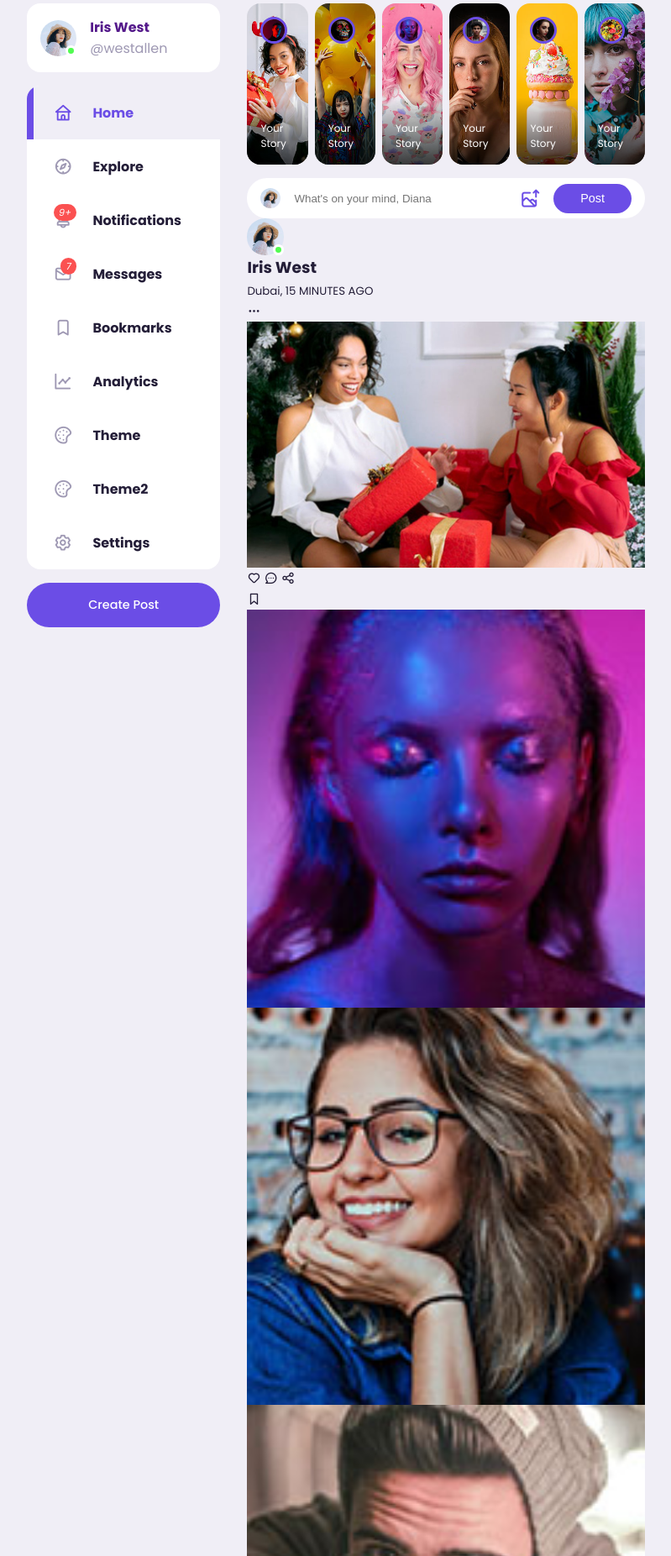
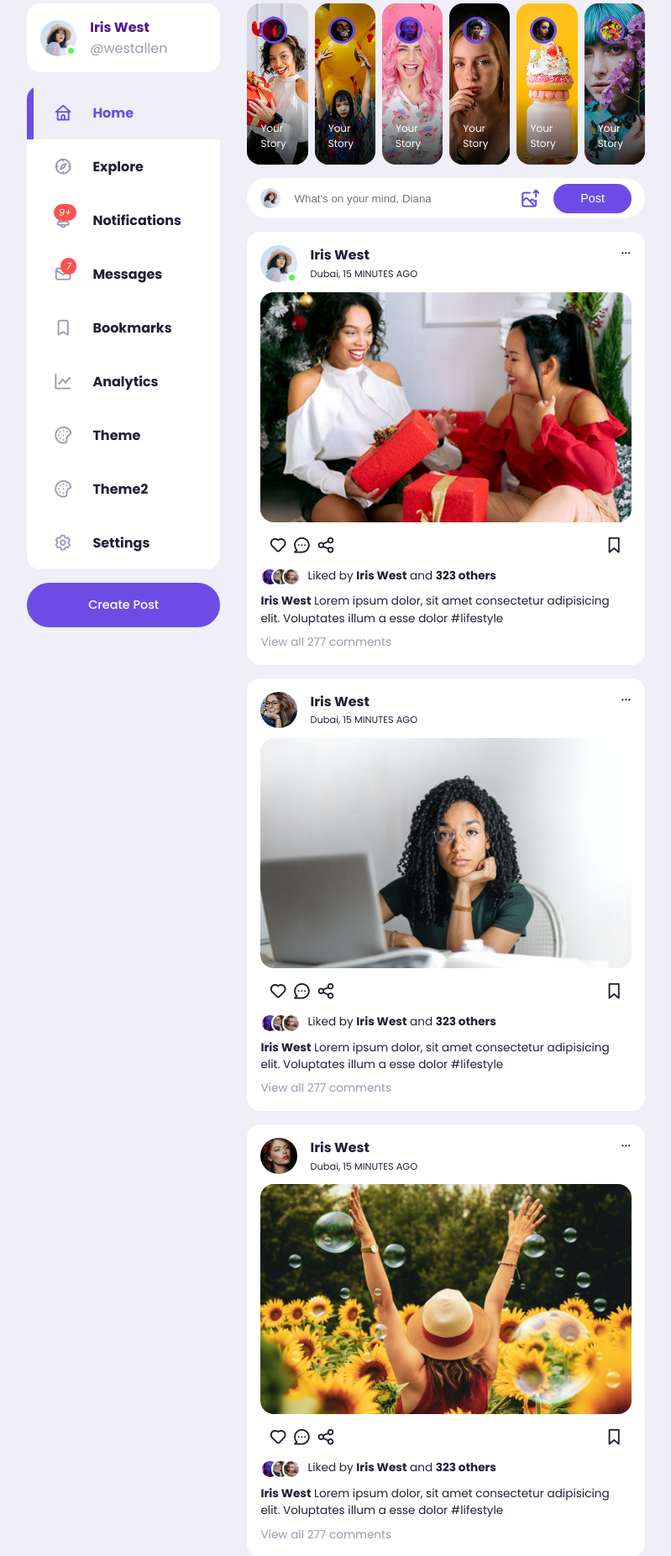
Before and after one commit to JimOdera/social_app, a PHP site: page / in a window 1280 px wide. Shown: the part 82-1935 px from the top of the page at 84% size, without its empty margins (96-895 px from the left). Run offline with PHP 8.4, Linux system fonts and the light colour scheme.

Commit message:
add styles for the feeds area

```diff
--- a/assets/css/style.css
+++ b/assets/css/style.css
@@ -403,3 +403,84 @@ main .container .left .profile {
     cursor: pointer;
     margin: 0 1rem;
 }
+
+/* ====================================== FEEDS ====================================== */
+/* ====================================== FEEDS ====================================== */
+.middle .feeds .feed {
+    background: var(--color-white);
+    border-radius: var(--card-border-radius);
+    padding: var(--card-padding);
+    margin: 1rem 0;
+    font-size: 0.85rem;
+    line-height: 1.5;
+}
+
+.middle .feed .head {
+    display: flex;
+    justify-content: space-between;
+}
+
+.middle .feed .user {
+    display: flex;
+    gap: 1rem;
+}
+
+.middle .feed .photo {
+    border-radius: var(--card-border-radius);
+    overflow: hidden;
+    margin: 0.7rem 0;
+}
+
+.middle .feed .action-buttons {
+    display: flex;
+    justify-content: space-between;
+    align-items: center;
+    font-size: 1.4rem;
+    margin: 0.6rem;
+}
+
+.middle .liked-by {
+    display: flex;
+}
+
+.middle .liked-by span {
+    width: 1.4rem;
+    height: 1.4rem;
+    display: block;
+    border-radius: 50%;
+    overflow: hidden;
+    border: 2px solid var(--color-white);
+    margin-left: -0.6rem;
+}
+
+.middle .liked-by span:first-child {
+    margin: 0;
+}
+
+.middle .liked-by p {
+    margin-left: 0.5rem;
+}
+
+.middle .caption p {
+    margin: 0.5rem 0;
+}
+
+.middle .feeds .user .profile-photo {
+    position: relative;
+    overflow: visible;
+}
+
+.middle .profile-photo img {
+    border-radius: 50%;
+}
+
+.middle .feeds .user .profile-photo .active {
+    width: 0.8rem;
+    height: 0.8rem;
+    border-radius: 50%;
+    border: 3px solid var(--color-white);
+    background: var(--color-success);
+    position: absolute;
+    bottom: 0;
+    right: 0;
+}
```
